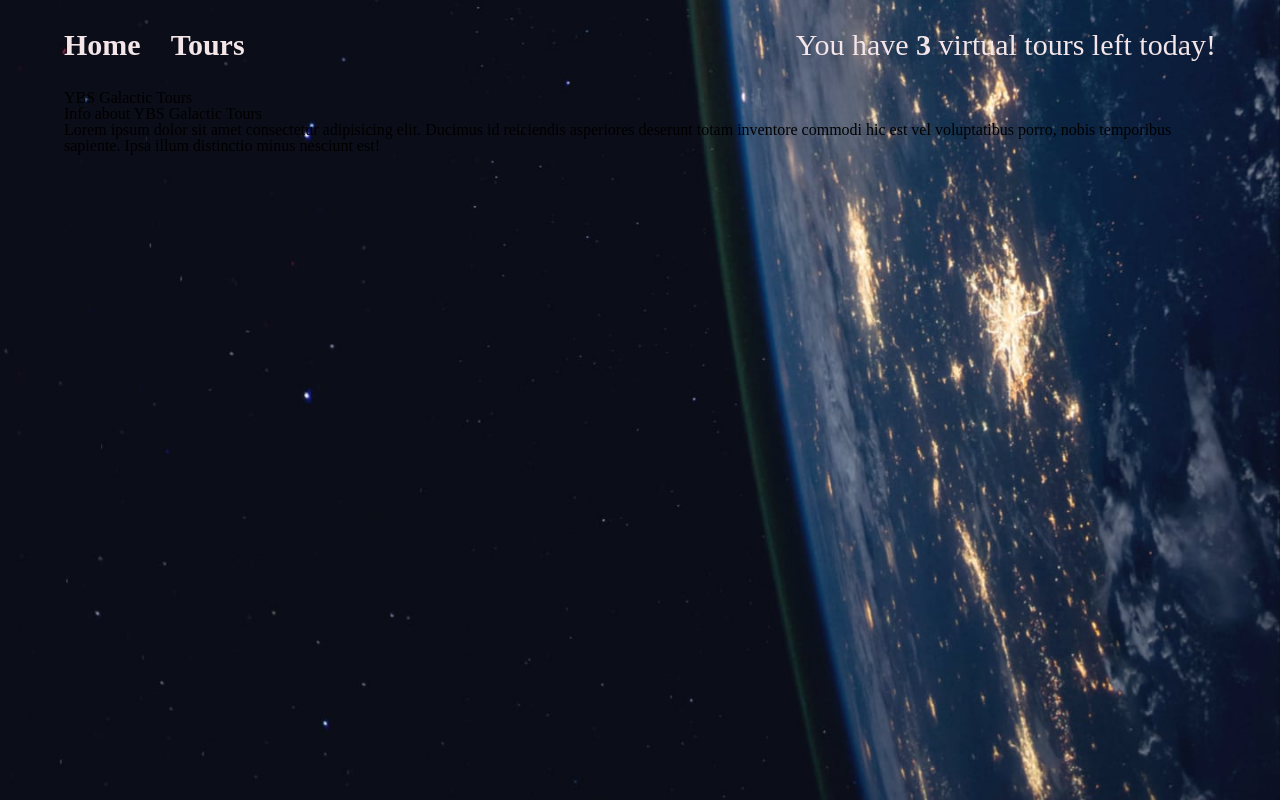
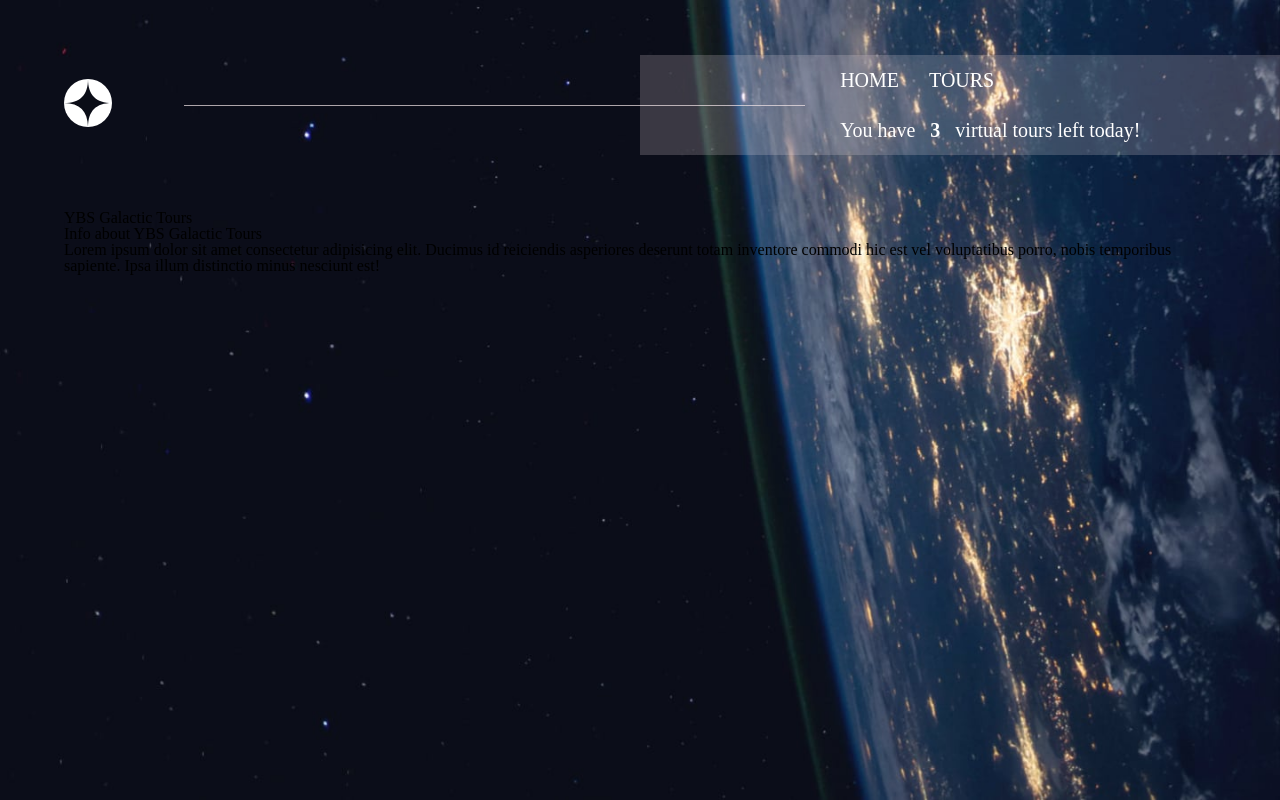
Before and after one commit to luxury-cruise-tour/luxuryCruiseTour, a React (Create React App) app: page / in a window 1280 px wide. Built offline with nearby package versions, Linux system fonts and the light colour scheme; no server answers; a web font is replaced by a local one.

Commit message:
Added nav styling

```diff
--- a/src/App.css
+++ b/src/App.css
@@ -85,6 +85,10 @@ body{
   margin: auto;
   background: url('../public/assets/background-home-desktop.jpg') no-repeat;
   background-size: cover;
+  width: 100%;
+  height: 100vh;
+  position: relative;
+
 }
 
 .wrapper{
@@ -95,27 +99,90 @@ body{
 
 /* Navigation styles */
 
-nav{
+.navigation{
   display: flex;
   justify-content: space-between;
-  padding: 30px 0;
-  color:#f4e6e8;
+  align-items: center;
+  padding: 70px 0;
+  color:#fff;
   font-size: 30px;
 }
 
-ul{
-  display: flex;
-  gap: 30px;
-  font-weight: 700;
+.logo {
+  position: relative;
+  width: 1000px;
 }
 
-nav span{
-  font-weight: 700;
+.logo::after{
+  content: "";
+  background-color: #f4e6e8;
+  height: 1px;
+  width: 80%;
+  opacity: .7;
+  position: absolute;
+  top: 50%;
+  left: 120px;
 }
 
-nav a{
+.navigation ul{
+  display: flex;
+  align-items: center;
+  gap: 30px;
+  font-size: 20px;
+  font-weight: 300;
+}
+
+.navigation ul::after{
+  content: '';
+  width: 50%;
+  height: 100px;
+  background-color: #f4e6e8;
+  opacity: .2;
+  position: absolute;
+  right: 0;
+  z-index: -10;
+}
+
+.navigation p{
+  font-weight: 300;
+  font-size: 20px;
+  white-space: nowrap;
+}
+
+.navigation span{
+  font-weight: 700;
+  padding: 10px;
+  font-size: 20px;
+}
+
+.navigation a{
+  text-transform: uppercase;
   text-decoration: none;
   color: inherit;
+  padding-bottom: 30px;
+  transition: border-bottom .2s ease-in;
+}
+
+.navigation a:hover{
+  border-bottom: 3px solid;
+}
+
+@media (max-width: 1300px){
+
+  .navigation ul{
+    flex-wrap: wrap;
+  }
+
+  .navigation a{
+    transition: border-top .2s ease-in;
+  }
+
+  .navigation a:hover{
+    border-top: 3px solid;
+    padding-top: 5px;
+    border-bottom: none;
+  }
+
 }
 
 /* Error styles */
--- a/src/components/Navigation.js
+++ b/src/components/Navigation.js
@@ -7,16 +7,21 @@ const Navigation = () =>{
     const [toursLeft, setToursLeft] = useState(3);
 
     return(
-        <nav className='wrapper'>
+        <nav className="navigation wrapper">
+            <div className="logo">
+                <svg xmlns="http://www.w3.org/2000/svg" width="48" height="48"><g fill="none" fill-rule="evenodd"><circle cx="24" cy="24" r="24" fill="#FFF"/><path fill="#0B0D17" d="M24 0c0 16-8 24-24 24 15.718.114 23.718 8.114 24 24 0-16 8-24 24-24-16 0-24-8-24-24z"/></g></svg>
+            </div>
             <ul>
-                <li>
+                <li className="links">
                     <Link to="/">Home</Link>
                 </li>
-                <li>
+                <li className="links">
                     <Link to="/tours">Tours</Link>
                 </li>
+                <li>
+                    <p>You have <span>{toursLeft}</span> virtual tours left today!</p>
+                </li>
             </ul>
-            <p>You have <span>{toursLeft}</span> virtual tours left today!</p>
         </nav>
     )
 
```
